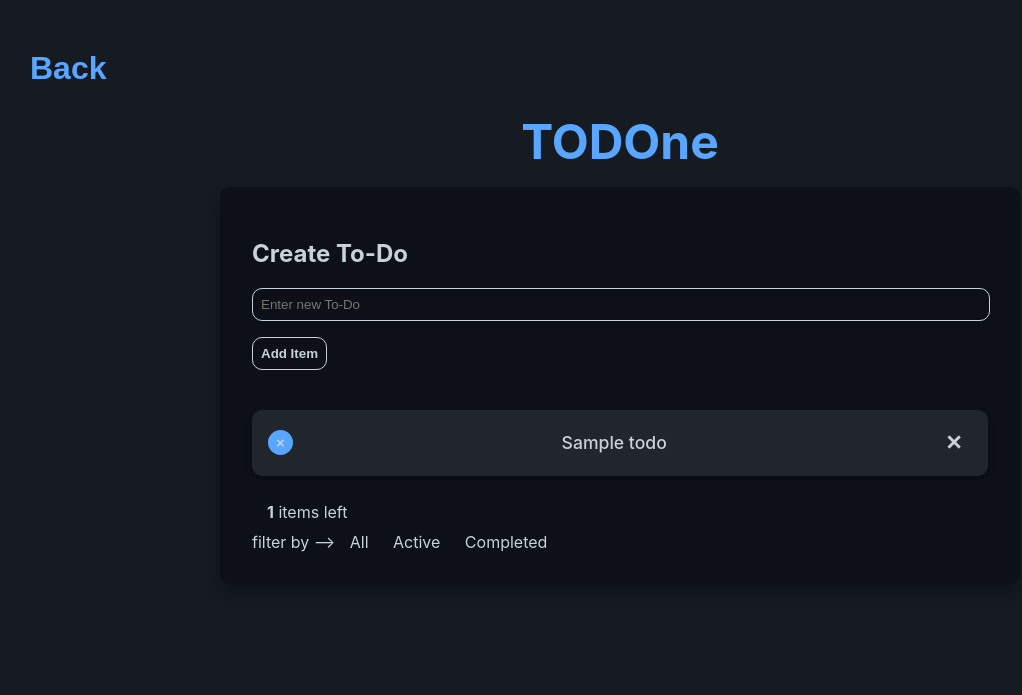
After one commit to tech-tribute/TODO-ne, a Django app: template TODOne/templates/lists/list_detail.html in a window 1280 px wide. The commit adds this page. Shown: the top 695 px of the page, without its empty margins (20-1042 px from the left). Run offline with Django 4.2, Linux system fonts and the light colour scheme; tables that the repository leaves empty hold one stand-in row (values such as "Sample post"); the template is opened without the code that fills it: values that come from a table or form of the project are taken from there, most other values are stand-ins (such as "Sample title", 1, 10 or a date in 2020).

Commit message:
Beautiful style, abilities : add, show lists and todos

```diff
--- /dev/null
+++ b/TODOne/static/css/lists/list_detail.css
@@ -0,0 +1,264 @@
+:root {
+    --primary-bg-color: #161b22;
+    --secondary-bg-color: #0d1117;
+    --hover-bg-color: #21262d;
+    --accent-color: #58a6ff;
+    --text-color: #c9d1d9;
+    --shadow-color: rgba(1, 4, 9, 0.3);
+    --border-radius: 10px;
+    --font-stack: 'Nunito', -apple-system, BlinkMacSystemFont, "Segoe UI", Roboto, Helvetica, Arial, sans-serif;
+    --transition-duration: 0.3s;
+}
+
+/* Global Styles */
+body {
+    background-color: var(--primary-bg-color);
+    color: var(--text-color);
+    font-family: var(--font-stack);
+    margin: 0;
+    padding: 20px;
+}
+
+.container {
+    max-width: 800px;
+    margin: 40px auto;
+    padding: 20px;
+}
+
+
+.back-button {
+    position: absolute;
+    /* Position relative to the nearest positioned ancestor (non-static) */
+    top: 50px;
+    /* Distance from the top edge of the content area */
+    left: 50px;
+    /* Distance from the left edge of the content area */
+    background: none;
+    border: none;
+    cursor: pointer;
+    color: #58a6ff;
+    /* Replace with your desired color */
+    padding: 0;
+    font-size: 32px;
+    /* Adjust size as needed */
+    text-decoration: none;
+    transition: color 0.2s ease-in-out;
+}
+
+.back-button:hover {
+    color: #c9d1d9;
+    /* Darker shade on hover, adjust as needed */
+}
+
+.container {
+    max-width: 800px;
+    margin: 40px auto;
+    padding: 20px;
+}
+
+.main-header h1 {
+    font-size: 3em;
+    text-align: center;
+    margin-bottom: 1rem;
+}
+
+.main-header h1 a {
+    color: var(--accent-color);
+    text-decoration: none;
+    transition: color var(--transition-duration);
+}
+
+.main-header h1 a:hover {
+    color: var(--text-color);
+}
+
+.main-content {
+    background-color: var(--secondary-bg-color);
+    border-radius: var(--border-radius);
+    padding: 2em;
+    margin-bottom: 2rem;
+    box-shadow: 0 10px 15px var(--shadow-color);
+}
+
+.todo-list{
+    list-style: none;
+    padding-left: 0;
+}
+
+.create-todo-form .submit-btn:hover {
+    background-color: var(--text-secondary-color);
+}
+
+.todo-item:hover {
+    background-color: var(--accent-color);
+    box-shadow: 0 6px 10px var(--shadow-color);
+}
+
+.todo-item a:hover {
+    color: var(--primary-bg-color);
+}
+
+.todo-item {
+    background-color: var(--hover-bg-color);
+        margin-bottom: 1rem;
+        padding: 1em;
+        border-radius: var(--border-radius);
+        display: flex;
+        justify-content: space-between;
+        align-items: center;
+        transition: background-color var(--transition-duration), box-shadow var(--transition-duration);
+        box-shadow: 0 4px 6px var(--shadow-color);
+}
+
+.todo-item a {
+    color: var(--text-color);
+    text-decoration: none;
+    font-size: 1.1rem;
+    font-weight: 500;
+    transition: color var(--transition-duration);
+}
+
+.delete-btn {
+    background-color: transparent;
+    border: none;
+    color: var(--text-color);
+    font-size: 1.3rem;
+    cursor: pointer;
+    transition: color var(--transition-duration), transform var(--transition-duration);
+    padding: 0.3rem 0.6rem;
+    border-radius: var(--border-radius);
+    display: flex;
+    justify-content: center;
+    align-items: center;
+}
+
+.todo-item a:hover {
+    color: var(--primary-bg-color);
+}
+
+.delete-btn:hover {
+    color: var(--accent-color);
+    transform: scale(1.1);
+}
+
+.no-todos{
+        text-align: center;
+            margin-top: 2rem;
+            font-style: italic;
+            color: var(--text-color);
+}
+
+.todo-item:last-child {
+    border-bottom: none;
+}
+
+/* Completed todo items */
+.todo-item.completed {
+    text-decoration: line-through;
+    color: var(--completed-todo-color);
+    background-color: var(--border-color);
+}
+
+/* Status buttons */
+.status-btn {
+    display: flex;
+    justify-content: center;
+    align-items: center;
+    border-radius: 50%;
+    border: none;
+    font-size: 15px;
+    width: 25px;
+    height: 25px;
+    cursor: pointer;
+    transition: background-color 0.3s ease;
+}
+
+.undone-btn {
+    background-color: var(--accent-color);
+}
+
+.done-btn {
+    background-color: var(--completed-todo-color);
+}
+
+
+/* Footer */
+.todo-footer {
+    color: var(--text-main-color);
+    padding: 10px 15px;
+    border-top: 1px solid var(--border-color);
+}
+
+/* Filters */
+.list-filter a.filter-link {
+    color: var(--text-secondary-color);
+    padding: 5px 10px;
+    border-radius: var(--border-radius);
+    text-align: center;
+    text-decoration: none;
+    transition: background-color 0.3s ease, color 0.3s ease;
+}
+
+.list-filter a.filter-link.active {
+    background-color: var(--accent-color);
+    color: var(--bg-color);
+
+}
+
+@media (max-width: 768px) {
+    body {
+        padding: 10px;
+    }
+
+    .content-wrapper {
+        padding: 10px;
+    }
+
+    .todo-section {
+        padding: 1em;
+    }
+
+    .main-header h1 {
+        font-size: 1.5em;
+    }
+
+    .list-item a {
+        font-size: 1rem;
+    }
+}
+
+
+input[type='text'],
+input[type='submit'],
+button {
+    padding: 0.5rem;
+    border-radius: var(--border-radius);
+    border: 1px solid var(--text-color);
+    background-color: var(--secondary-bg-color);
+    color: var(--text-color);
+    transition: background-color var(--transition-duration), border-color var(--transition-duration);
+}
+
+input[type='text'] {
+    margin-bottom: 1rem;
+    width: calc(100% - 1rem);
+}
+
+input[type='text']:focus,
+input[type='submit']:hover,
+button:hover {
+    background-color: var(--hover-bg-color);
+    border-color: var(--accent-color);
+    outline: none;
+}
+
+input[type='submit'],
+button {
+    cursor: pointer;
+    font-weight: bold;
+}
+
+input[type='submit']:active,
+button:active {
+    transform: scale(0.98);
+}
--- /dev/null
+++ b/TODOne/templates/lists/list_detail.html
@@ -0,0 +1,71 @@
+{% extends 'parent/base.html' %}
+
+{% block title %}
+Lists TODOne
+{% endblock %}
+
+{% block style %}
+    "../../static/css/lists/list_detail.css"
+{% endblock %}
+
+{% block content %}
+<div class="container">
+
+    <header class="main-header">
+        <h1 class="main-heading">
+            <a href="{% url 'index' %}" class="home-link">TODOne </a>
+        </h1>
+    </header>
+
+    <nav class="navigation-buttons">
+        <button onclick="location.href='{% url 'lists:list_overview' %}'" class="back-button">Back</button>
+    </nav>
+
+    <main class="main-content">
+
+        <section class="create-list-section">
+            <h2>Create To-Do</h2>
+            <form action="{% url 'lists:add_todo' list_id %}" method="post" class="create-todo-form">
+                {% csrf_token %}
+                <div class="form-group">
+                    <input type="text" name="todo_name" required placeholder="Enter new To-Do" class="todo-input">
+                    <input type="submit" value="Add Item" class="submit-btn">
+                </div>
+            </form>
+        </section>
+        <br><br>
+        {% if todos %}
+            <div class="todo-list">
+                {% for todo in todos %}
+                <div class="todo-item">
+                    {% if todo.is_complete %}
+                    <a href="{% url 'todos:edit_todo' todo_id=todo.id %}?mark_as=uncomplete">
+                        <button class="status-btn undone-btn">&times;</button>
+                    </a>
+                    {% else %}
+                    <a href="{% url 'todos:edit_todo' todo_id=todo.id %}?mark_as=complete">
+                        <button class="status-btn done-btn">✓</button>
+                    </a>
+                    {% endif %}
+                    <a href="{% url 'todos:todo_detail' todo_id=todo.id %}" class="todo-text">{{ todo.title }}</a>
+                    <button type="button" class="delete-btn"
+                        onclick="location.href='{% url 'todos:delete_todo' todo_id=todo.id %}'">✕</button>
+                </div>
+                {% endfor %}
+            </div>
+            <div class="todo-footer">
+                <span class="todo-count"><strong>{{ uncompleted_todos|length }}</strong> items left</span>
+            </div>
+        {% else %}
+        <p class="no-todos">No ToDo items found. Time to get things done!</p>
+        {% endif %}
+
+        <div class="list-filter">
+            filter by -->
+            <a href="{% url 'lists:list_detail' list_id=list_id %}?filter=all" class="filter-link">All</a>
+            <a href="{% url 'lists:list_detail' list_id=list_id %}?filter=active" class="filter-link">Active</a>
+            <a href="{% url 'lists:list_detail' list_id=list_id %}?filter=completed" class="filter-link">Completed</a>
+        </div>
+    </main>
+</div>
+{% endblock %}
--- a/TODOne/todos/views.py
+++ b/TODOne/todos/views.py
@@ -3,7 +3,7 @@ from django.http import HttpRequest, HttpResponse
 
 
 # Create your views here.
-def todo_detail(request: HttpRequest):
+def todo_detail(request: HttpRequest, todo_id:int):
     return HttpResponse("Developing ...")
 
 
```
Also changed, not shown: TODOne/lists/forms.py (+6 -1 lines), TODOne/lists/views.py (+18 -3 lines), TODOne/static/css/lists/list_overview.css (+26 -1 lines), TODOne/templates/lists/list_overview.html (+6 -4 lines), TODOne/todos/forms.py (added, +7 -0 lines).
